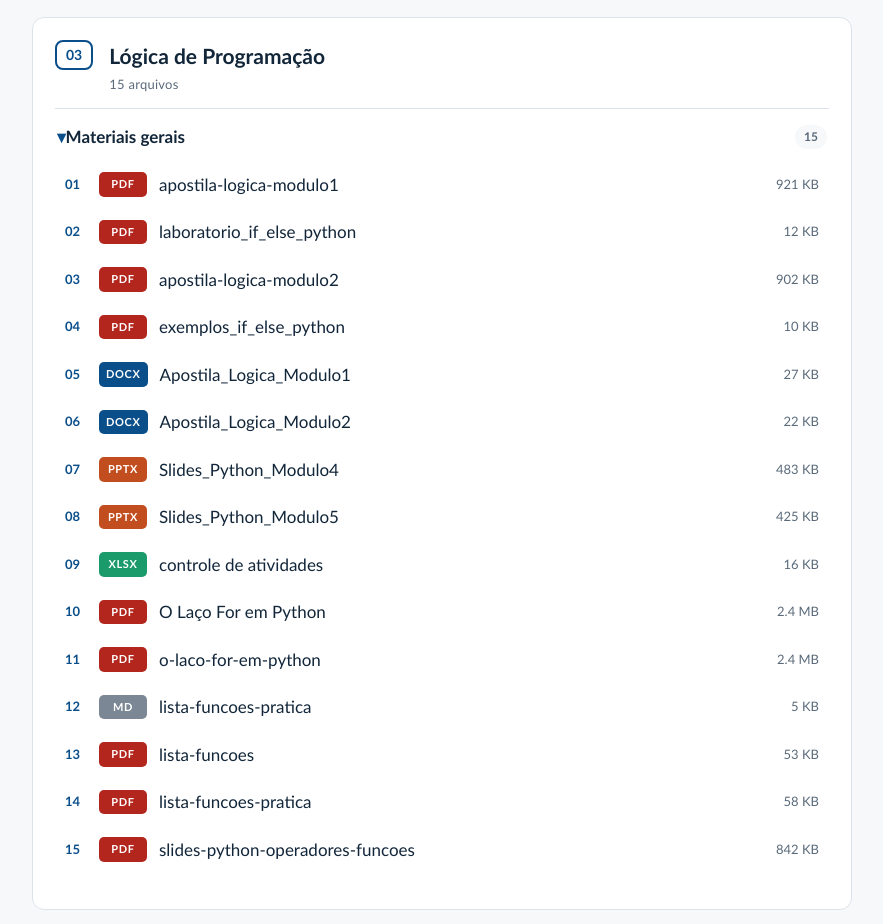
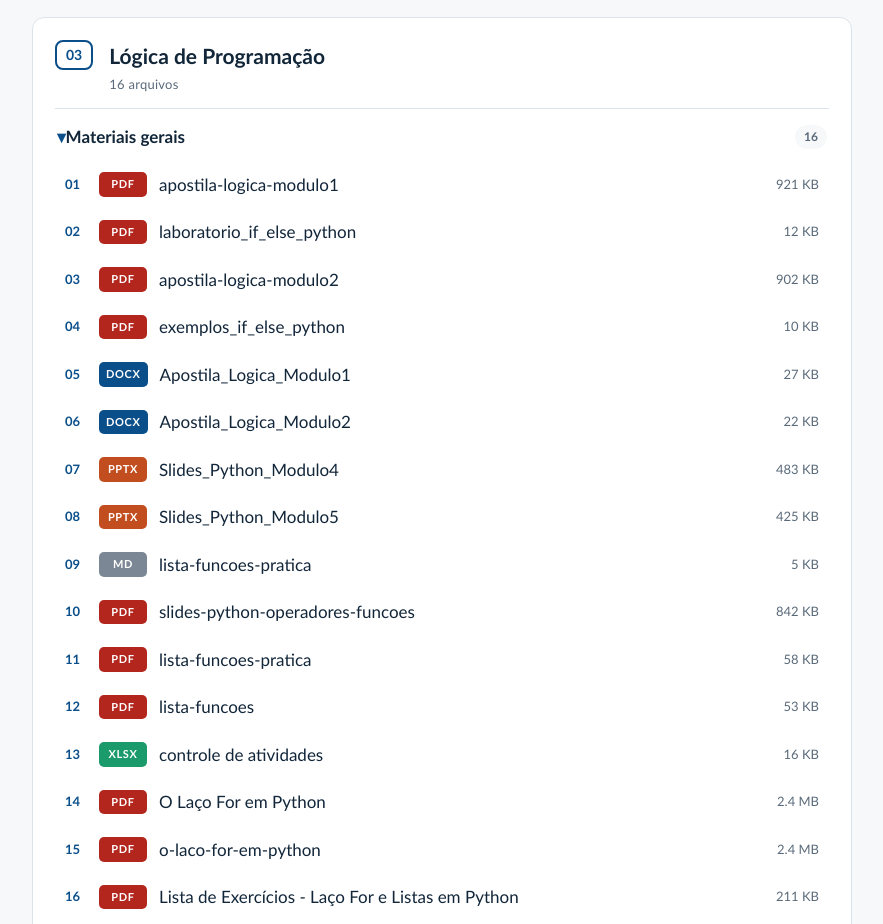
Before and after one commit to euericsoncosta/mteriais-de-aula, a plain HTML site: page index.html in a window 1280 px wide. Shown: the part 1408-2332 px from the top of the page, without its empty margins (198-1081 px from the left). Drawn offline with Linux system fonts and the light colour scheme.

Commit message:
Lista for

```diff
--- a/_nomes.json
+++ b/_nomes.json
@@ -50,5 +50,6 @@
   "disciplinas\\logica-de-programacao\\slides-python-operadores-funcoes.pdf": "slides-python-operadores-funcoes",
   "disciplinas\\logica-de-programacao\\o-laco-for-em-python-2.pdf": "O Laço For em Python",
   "disciplinas\\logica-de-programacao\\controle-de-atividades.xlsx": "controle de atividades",
-  "disciplinas\\redes-de-computadores\\redes-60h-fichas-avaliacao-apresentacao-osi.docx": "Redes_60h_Fichas_Avaliacao_Apresentacao_OSI"
+  "disciplinas\\redes-de-computadores\\redes-60h-fichas-avaliacao-apresentacao-osi.docx": "Redes_60h_Fichas_Avaliacao_Apresentacao_OSI",
+  "disciplinas\\logica-de-programacao\\lista-de-exercicios-laco-for-e-listas-em-python.pdf": "Lista de Exercícios - Laço For e Listas em Python"
 }
--- a/index.html
+++ b/index.html
@@ -98,7 +98,7 @@
 <main class="wrap">
   <div class="barra">
     <input id="busca" type="search" placeholder="Buscar por disciplina, modulo ou arquivo" aria-label="Buscar material">
-    <p class="resumo">4 disciplinas &middot; 46 arquivos</p>
+    <p class="resumo">4 disciplinas &middot; 47 arquivos</p>
   </div>
 
       <section class="disciplina" data-busca="banco de dados ">
@@ -158,20 +158,20 @@
                 <span class="tamanho">18 KB</span>
               </a>
             </li>
+            <li data-busca="lista-relacionamentos-0002 materiais gerais banco de dados">
+              <a href="disciplinas\banco-de-dados\lista-relacionamentos-0002.pdf">
+                <span class="numero">06</span>
+                <span class="tipo tipo-pdf">pdf</span>
+                <span class="nome">lista-relacionamentos-0002</span>
+                <span class="tamanho">9 KB</span>
+              </a>
+            </li>
             <li data-busca="lista_relacionamentos_001 materiais gerais banco de dados">
               <a href="disciplinas\banco-de-dados\lista-relacionamentos-001.pdf">
-                <span class="numero">06</span>
+                <span class="numero">07</span>
                 <span class="tipo tipo-pdf">pdf</span>
                 <span class="nome">Lista_Relacionamentos_001</span>
                 <span class="tamanho">7 KB</span>
-              </a>
-            </li>
-            <li data-busca="lista-relacionamentos-0002 materiais gerais banco de dados">
-              <a href="disciplinas\banco-de-dados\lista-relacionamentos-0002.pdf">
-                <span class="numero">07</span>
-                <span class="tipo tipo-pdf">pdf</span>
-                <span class="nome">lista-relacionamentos-0002</span>
-                <span class="tamanho">9 KB</span>
               </a>
             </li>
             <li data-busca="modelo logico. materiais gerais banco de dados">
@@ -274,7 +274,7 @@
           <span class="ordem">03</span>
           <div>
             <h2>Lógica de Programação</h2>
-            <p class="meta">15 arquivos</p>
+            <p class="meta">16 arquivos</p>
 
           </div>
         </header>
@@ -282,7 +282,7 @@
         <details class="modulo" open>
           <summary>
             <span class="modulo-nome">Materiais gerais</span>
-            <span class="contagem">15</span>
+            <span class="contagem">16</span>
           </summary>
           <ul class="arquivos">
 
@@ -350,9 +350,41 @@
                 <span class="tamanho">425 KB</span>
               </a>
             </li>
+            <li data-busca="lista-funcoes-pratica materiais gerais lógica de programação">
+              <a href="disciplinas\logica-de-programacao\lista-funcoes-pratica.md">
+                <span class="numero">09</span>
+                <span class="tipo tipo-md">md</span>
+                <span class="nome">lista-funcoes-pratica</span>
+                <span class="tamanho">5 KB</span>
+              </a>
+            </li>
+            <li data-busca="slides-python-operadores-funcoes materiais gerais lógica de programação">
+              <a href="disciplinas\logica-de-programacao\slides-python-operadores-funcoes.pdf">
+                <span class="numero">10</span>
+                <span class="tipo tipo-pdf">pdf</span>
+                <span class="nome">slides-python-operadores-funcoes</span>
+                <span class="tamanho">842 KB</span>
+              </a>
+            </li>
+            <li data-busca="lista-funcoes-pratica materiais gerais lógica de programação">
+              <a href="disciplinas\logica-de-programacao\lista-funcoes-pratica.pdf">
+                <span class="numero">11</span>
+                <span class="tipo tipo-pdf">pdf</span>
+                <span class="nome">lista-funcoes-pratica</span>
+                <span class="tamanho">58 KB</span>
+              </a>
+            </li>
+            <li data-busca="lista-funcoes materiais gerais lógica de programação">
+              <a href="disciplinas\logica-de-programacao\lista-funcoes.pdf">
+                <span class="numero">12</span>
+                <span class="tipo tipo-pdf">pdf</span>
+                <span class="nome">lista-funcoes</span>
+                <span class="tamanho">53 KB</span>
+              </a>
+            </li>
             <li data-busca="controle de atividades materiais gerais lógica de programação">
               <a href="disciplinas\logica-de-programacao\controle-de-atividades.xlsx">
-                <span class="numero">09</span>
+                <span class="numero">13</span>
                 <span class="tipo tipo-xlsx">xlsx</span>
                 <span class="nome">controle de atividades</span>
                 <span class="tamanho">16 KB</span>
@@ -360,7 +392,7 @@
             </li>
             <li data-busca="o laço for em python materiais gerais lógica de programação">
               <a href="disciplinas\logica-de-programacao\o-laco-for-em-python-2.pdf">
-                <span class="numero">10</span>
+                <span class="numero">14</span>
                 <span class="tipo tipo-pdf">pdf</span>
                 <span class="nome">O Laço For em Python</span>
                 <span class="tamanho">2.4 MB</span>
@@ -368,42 +400,18 @@
             </li>
             <li data-busca="o-laco-for-em-python materiais gerais lógica de programação">
               <a href="disciplinas\logica-de-programacao\o-laco-for-em-python.pdf">
-                <span class="numero">11</span>
+                <span class="numero">15</span>
                 <span class="tipo tipo-pdf">pdf</span>
                 <span class="nome">o-laco-for-em-python</span>
                 <span class="tamanho">2.4 MB</span>
               </a>
             </li>
-            <li data-busca="lista-funcoes-pratica materiais gerais lógica de programação">
-              <a href="disciplinas\logica-de-programacao\lista-funcoes-pratica.md">
-                <span class="numero">12</span>
-                <span class="tipo tipo-md">md</span>
-                <span class="nome">lista-funcoes-pratica</span>
-                <span class="tamanho">5 KB</span>
-              </a>
-            </li>
-            <li data-busca="lista-funcoes materiais gerais lógica de programação">
-              <a href="disciplinas\logica-de-programacao\lista-funcoes.pdf">
-                <span class="numero">13</span>
+            <li data-busca="lista de exercícios - laço for e listas em python materiais gerais lógica de programação">
+              <a href="disciplinas\logica-de-programacao\lista-de-exercicios-laco-for-e-listas-em-python.pdf">
+                <span class="numero">16</span>
                 <span class="tipo tipo-pdf">pdf</span>
-                <span class="nome">lista-funcoes</span>
-                <span class="tamanho">53 KB</span>
-              </a>
-            </li>
-            <li data-busca="lista-funcoes-pratica materiais gerais lógica de programação">
-              <a href="disciplinas\logica-de-programacao\lista-funcoes-pratica.pdf">
-                <span class="numero">14</span>
-                <span class="tipo tipo-pdf">pdf</span>
-                <span class="nome">lista-funcoes-pratica</span>
-                <span class="tamanho">58 KB</span>
-              </a>
-            </li>
-            <li data-busca="slides-python-operadores-funcoes materiais gerais lógica de programação">
-              <a href="disciplinas\logica-de-programacao\slides-python-operadores-funcoes.pdf">
-                <span class="numero">15</span>
-                <span class="tipo tipo-pdf">pdf</span>
-                <span class="nome">slides-python-operadores-funcoes</span>
-                <span class="tamanho">842 KB</span>
+                <span class="nome">Lista de Exercícios - Laço For e Listas em Python</span>
+                <span class="tamanho">211 KB</span>
               </a>
             </li>
           </ul>
@@ -553,7 +561,7 @@
 </main>
 
 <footer class="wrap">
-  <p>Horizonte, Ceará &middot; Atualizado em 28 de outubro de 2026</p>
+  <p>Horizonte, Ceará &middot; Atualizado em 03 de novembro de 2026</p>
   <p>Material de uso didatico. Duvidas sobre os arquivos devem ser tratadas em sala.</p>
 </footer>
 
```
Also changed, not shown: 1 other file.
